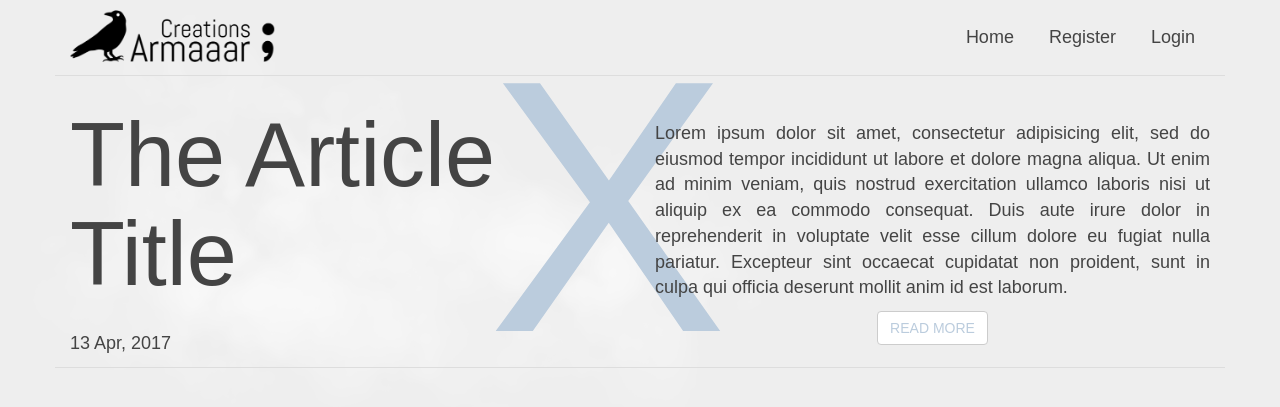
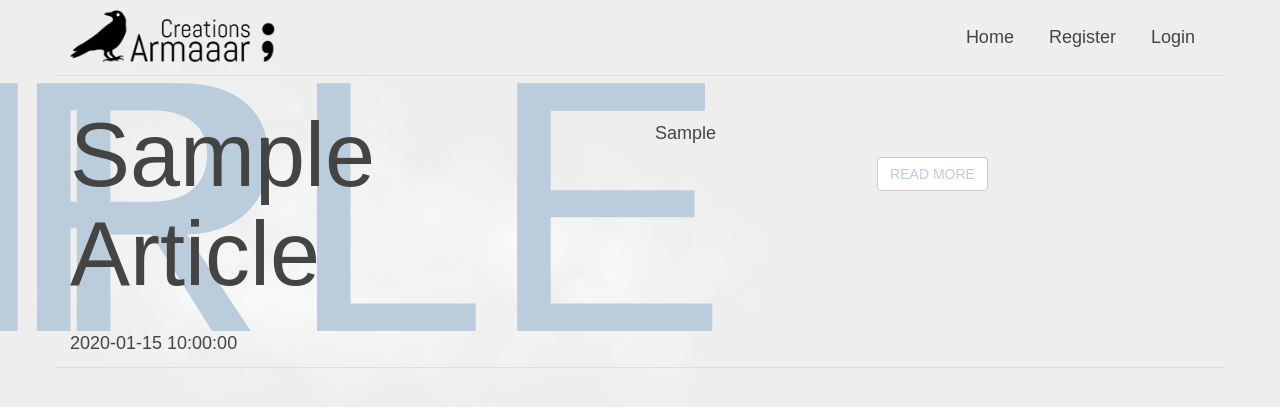
Before and after one commit to armaaar/Multi-Users-Blog, a Python web app: template templates/blog.jinja in a window 1280 px wide. Shown: the top 407 px of the page. Run offline with Jinja, Linux system fonts and the light colour scheme; the template is opened without the code that fills it: most values are stand-ins (such as "Sample title", 1, 10 or a date in 2020).

Commit message:
- Edit blog page to take from database

```diff
--- a/handlers/__init__.py
+++ b/handlers/__init__.py
@@ -5,4 +5,4 @@ import helper
 #main handlers
 from handler import Handler
 
-__all__ = ["index"]
+__all__ = ["blog"]
--- a/main.py
+++ b/main.py
@@ -20,5 +20,6 @@ from handlers import *
 
 
 app = webapp2.WSGIApplication([
-    ('/', index.IndexHandler)
+    ('/', blog.BlogHandler),
+    ('/blog/?', blog.BlogHandler)
 ], debug=True)
--- a/styles/src_sass/style.scss
+++ b/styles/src_sass/style.scss
@@ -5,7 +5,7 @@ $font-family: 'Raleway', sans-serif;
 $font-color: #444;
 $active-color: #000;
 $inactive-color: #ddd;
-$special-color: #BCD;
+$special-color: #BDF;
 
 @import url('https://fonts.googleapis.com/css?family=Raleway');
 
--- a/templates/blog.jinja
+++ b/templates/blog.jinja
@@ -2,23 +2,25 @@
 
 {% block content %}
     <div class="container">
+        {% for article in articles %}
             <article class="row article">
                 <div class="col-xs-12 col-md-6 title-container">
                     <h1 class="article-title text-capitalize">
-                    <a href="/blog/1/">
-                        the article title
+                        <a href="/blog/{{ article.key().id() }}/">
+                            {{ article.title }}
                         </a>
                     </h1>
-                <span class="article-identifier text-uppercase">X</span>
-                <span class="article-date">13 Apr, 2017</span>
+                    <span class="article-identifier text-uppercase">{{ article.user[0] }}</span>
+                    <span class="article-date">{{ article.date }}</span>
                 </div>
 
                 <div class="col-xs-12 col-md-6 content-container">
-                Lorem ipsum dolor sit amet, consectetur adipisicing elit, sed do eiusmod tempor incididunt ut labore et dolore magna aliqua. Ut enim ad minim veniam, quis nostrud exercitation ullamco laboris nisi ut aliquip ex ea commodo consequat. Duis aute irure dolor in reprehenderit in voluptate velit esse cillum dolore eu fugiat nulla pariatur. Excepteur sint occaecat cupidatat non proident, sunt in culpa qui officia deserunt mollit anim id est laborum.
+                    {{ helper.functions.add_breaks(article.content) | safe }}
                      <div class="cta-container">
                         <a href="/blog/1" class="btn btn-default text-uppercase">read more</a>
                     </div>
                 </div>
             </article>
+        {% endfor %}
     </div>
 {% endblock content %}
```
Also changed, not shown: handlers/blog.py (added, +9 -0 lines), handlers/index.py (deleted, +0 -8 lines), tables/articles.py (+10 -2 lines), index.yaml (line endings or trailing spaces), 4 other files. Lines whose indentation alone changed are shown as unchanged.
